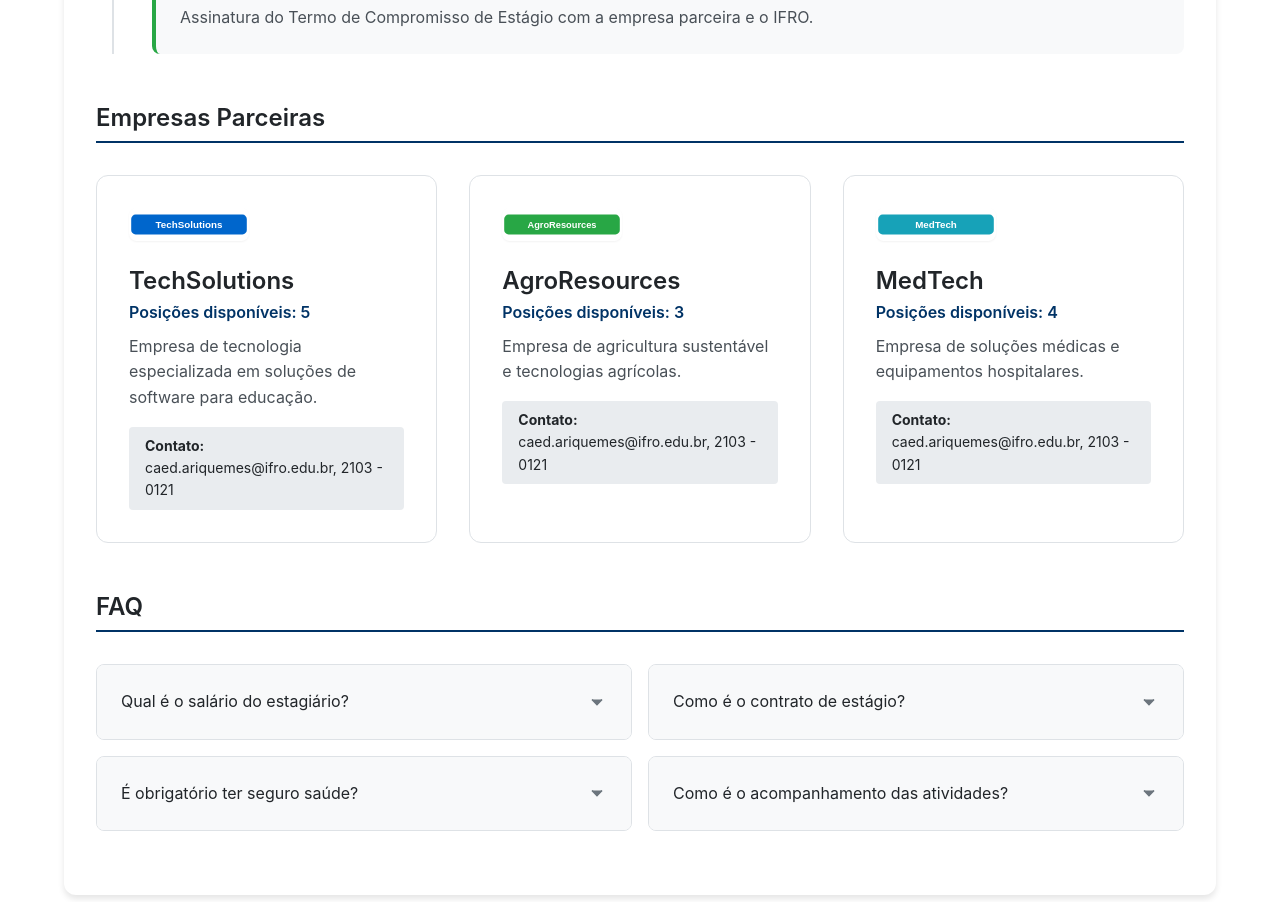
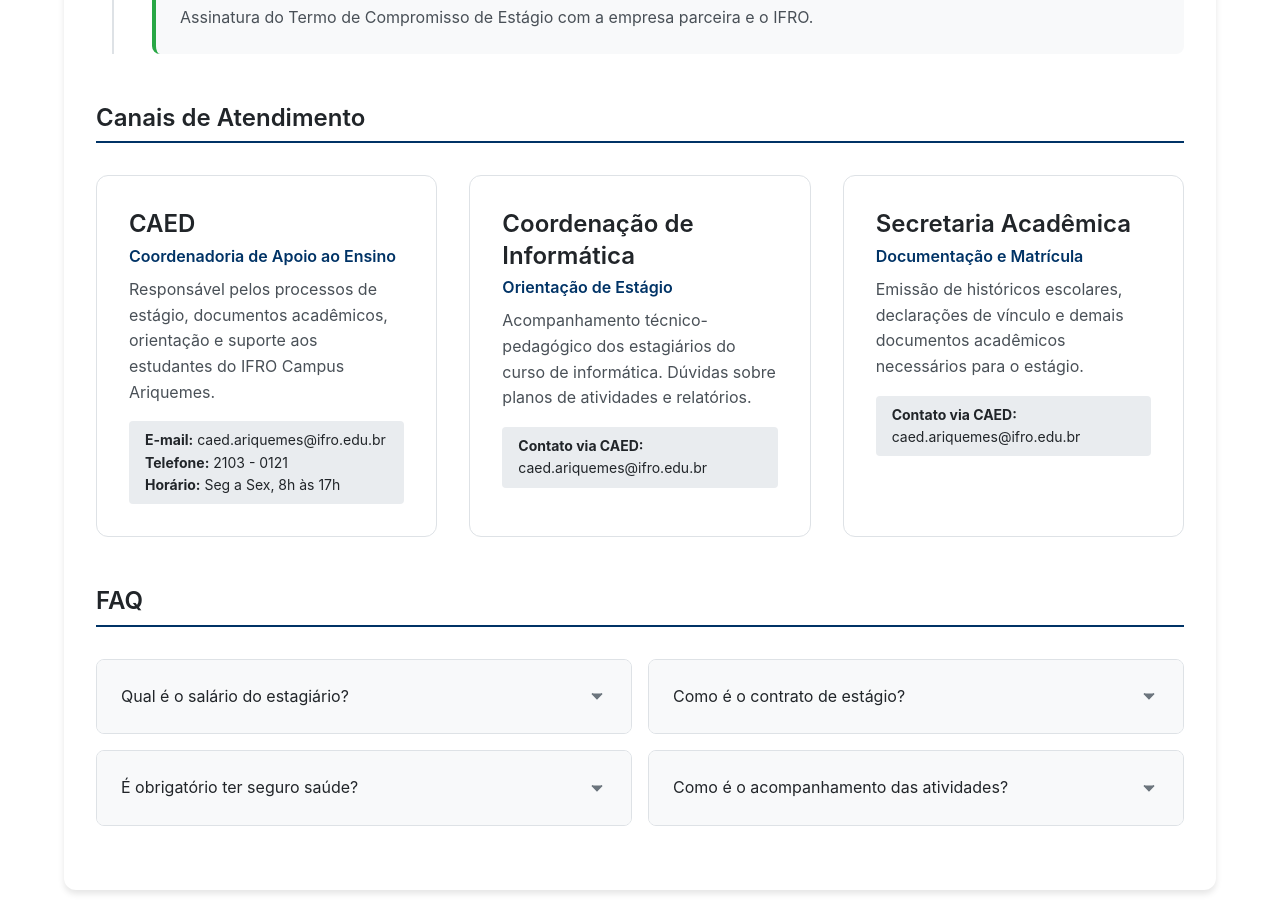
Before and after one commit to Adimin2026/Estagioo, a plain HTML site: page pages/estagio-info.html in a window 1280 px wide. Shown: the part 1704-2606 px from the top of the page. Drawn offline with Linux system fonts and the light colour scheme; files that its build step writes are made by us from their sources.

Commit message:
fix: substitui empresas parceiras por canais de atendimento

```diff
--- a/pages/estagio-info.html
+++ b/pages/estagio-info.html
@@ -113,44 +113,37 @@
                 </div>
 
                 <div class="content-section">
-                    <h2 class="section-title">Empresas Parceiras</h2>
+                    <h2 class="section-title">Canais de Atendimento</h2>
                     <div class="companies-grid">
                         <div class="company-card">
-                            <div class="company-logo">
-                                <img src="assets/images/logo-techsolutions.svg" alt="TechSolutions" width="120">
-                            </div>
                             <div class="company-info">
-                                <h3 class="company-name">TechSolutions</h3>
-                                <p class="company-role">Posições disponíveis: 5</p>
-                                <p class="company-description">Empresa de tecnologia especializada em soluções de software para educação.</p>
+                                <h3 class="company-name">CAED</h3>
+                                <p class="company-role">Coordenadoria de Apoio ao Ensino</p>
+                                <p class="company-description">Responsável pelos processos de estágio, documentos acadêmicos, orientação e suporte aos estudantes do IFRO Campus Ariquemes.</p>
                                 <div class="company-contacts">
-                                    <p><strong>Contato:</strong> caed.ariquemes@ifro.edu.br, 2103 - 0121</p>
+                                    <p><strong>E-mail:</strong> caed.ariquemes@ifro.edu.br</p>
+                                    <p><strong>Telefone:</strong> 2103 - 0121</p>
+                                    <p><strong>Horário:</strong> Seg a Sex, 8h às 17h</p>
                                 </div>
                             </div>
                         </div>
                         <div class="company-card">
-                            <div class="company-logo">
-                                <img src="assets/images/logo-agroresources.svg" alt="AgroResources" width="120">
-                            </div>
                             <div class="company-info">
-                                <h3 class="company-name">AgroResources</h3>
-                                <p class="company-role">Posições disponíveis: 3</p>
-                                <p class="company-description">Empresa de agricultura sustentável e tecnologias agrícolas.</p>
+                                <h3 class="company-name">Coordenação de Informática</h3>
+                                <p class="company-role">Orientação de Estágio</p>
+                                <p class="company-description">Acompanhamento técnico-pedagógico dos estagiários do curso de informática. Dúvidas sobre planos de atividades e relatórios.</p>
                                 <div class="company-contacts">
-                                    <p><strong>Contato:</strong> caed.ariquemes@ifro.edu.br, 2103 - 0121</p>
+                                    <p><strong>Contato via CAED:</strong> caed.ariquemes@ifro.edu.br</p>
                                 </div>
                             </div>
                         </div>
                         <div class="company-card">
-                            <div class="company-logo">
-                                <img src="assets/images/logo-medtech.svg" alt="MedTech" width="120">
-                            </div>
                             <div class="company-info">
-                                <h3 class="company-name">MedTech</h3>
-                                <p class="company-role">Posições disponíveis: 4</p>
-                                <p class="company-description">Empresa de soluções médicas e equipamentos hospitalares.</p>
+                                <h3 class="company-name">Secretaria Acadêmica</h3>
+                                <p class="company-role">Documentação e Matrícula</p>
+                                <p class="company-description">Emissão de históricos escolares, declarações de vínculo e demais documentos acadêmicos necessários para o estágio.</p>
                                 <div class="company-contacts">
-                                    <p><strong>Contato:</strong> caed.ariquemes@ifro.edu.br, 2103 - 0121</p>
+                                    <p><strong>Contato via CAED:</strong> caed.ariquemes@ifro.edu.br</p>
                                 </div>
                             </div>
                         </div>
```
